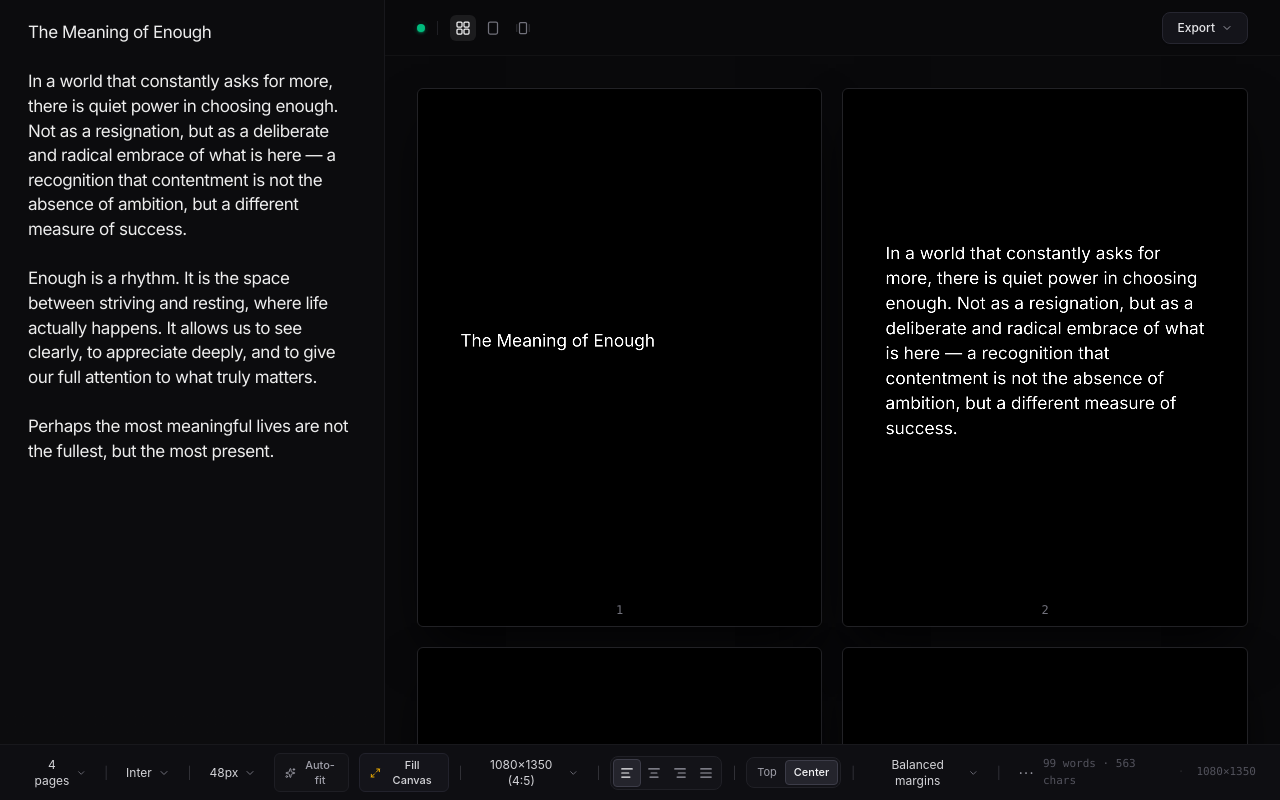
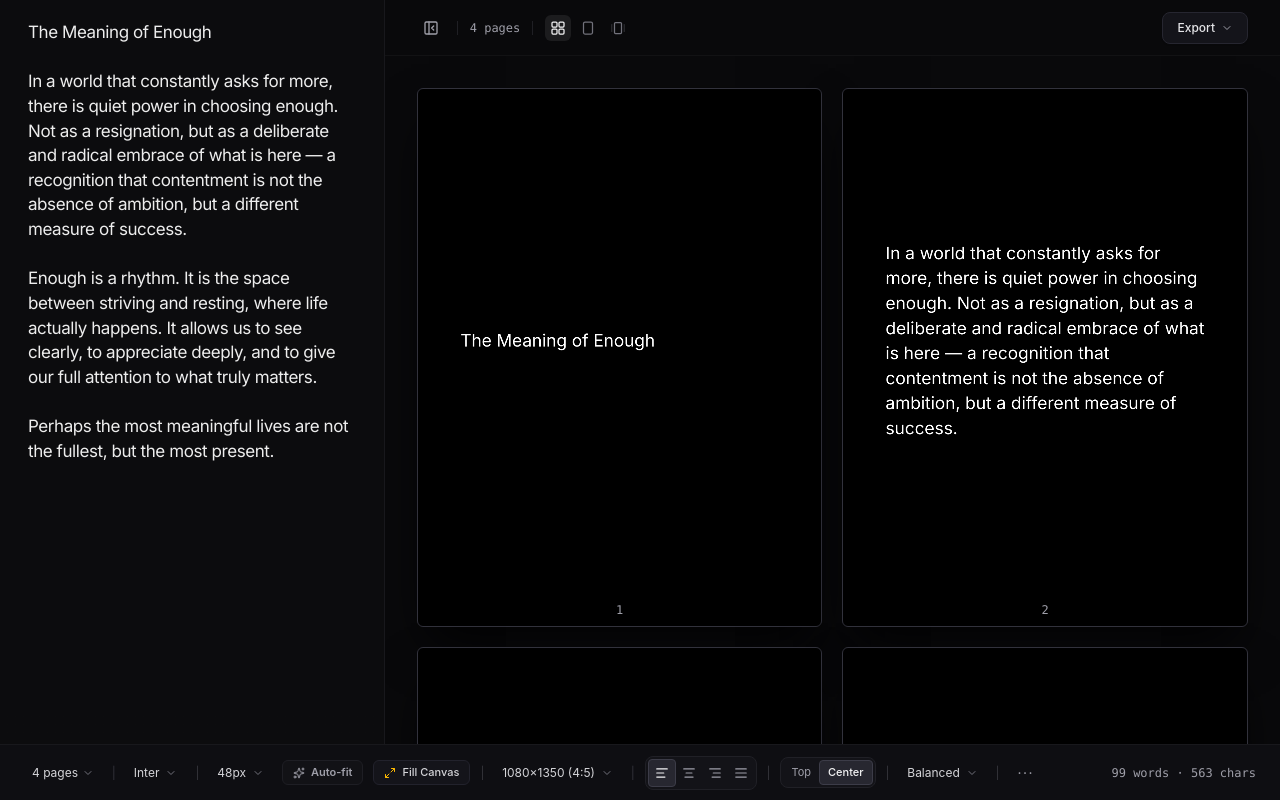
Before and after one commit to miyakejima/longform-rasterizer, a Next.js app: page / in a window 1280 px wide. Built offline with nearby package versions, Linux system fonts and the light colour scheme.

Commit message:
feat(ui): add collapsible editor, fix toolbar popovers, polish contrast and top header layout

```diff
--- a/src/app/page.tsx
+++ b/src/app/page.tsx
@@ -1,6 +1,7 @@
 'use client';
 
 import React, { useState, useEffect, useMemo, useRef, useCallback, useSyncExternalStore } from 'react';
+import { PanelLeftClose, PanelLeft } from 'lucide-react';
 import { HeaderBar } from '../components/HeaderBar';
 import { EditorPanel } from '../components/EditorPanel';
 import { DockedToolbar } from '../components/DockedToolbar';
@@ -77,6 +78,7 @@ function Workspace() {
   const [highlightedPageIndex, setHighlightedPageIndex] = useState<number | null>(null);
   const [fullscreenPageIndex, setFullscreenPageIndex] = useState<number | null>(null);
   const [previewMode, setPreviewMode] = useState<PreviewMode>('grid');
+  const [isEditorCollapsed, setIsEditorCollapsed] = useState(false);
   const [isExporting, setIsExporting] = useState(false);
   const [exportWarning, setExportWarning] = useState<string | null>(null);
   const [showPresetsModal, setShowPresetsModal] = useState(false);
@@ -363,6 +365,9 @@ function Workspace() {
       } else if (isCmdOrCtrl && (e.key === 'L' || e.key === 'l')) {
         e.preventDefault();
         setDoc((prev) => ({ ...prev, layoutLocked: !prev.layoutLocked }));
+      } else if (isCmdOrCtrl && (e.key === 'B' || e.key === 'b')) {
+        e.preventDefault();
+        setIsEditorCollapsed((prev) => !prev);
       } else if (isCmdOrCtrl && (e.key === 'Z' || e.key === 'z') && !e.shiftKey) {
         if ((e.target as HTMLElement)?.tagName !== 'TEXTAREA') {
           e.preventDefault();
@@ -399,10 +404,14 @@ function Workspace() {
         </div>
       )}
 
-      {/* Main 2-Column Responsive Workspace: 30% Editor, 70% Previews */}
+      {/* Main 2-Column Responsive Workspace: 30% Editor, 70% Previews (Collapsible) */}
       <div className="flex-1 flex flex-col md:flex-row overflow-hidden min-h-0 bg-[#0c0c0e]">
         {/* Left Column: Distraction-Free Editorial Text Editor (Zero navbar!) */}
-        <div className="w-full md:w-[30%] h-1/2 md:h-full flex flex-col bg-[#0c0c0e] overflow-hidden">
+        <div
+          className={`w-full md:w-[30%] h-1/2 md:h-full flex flex-col bg-[#0c0c0e] overflow-hidden ${
+            isEditorCollapsed ? 'hidden' : ''
+          }`}
+        >
           <EditorPanel
             text={doc.text}
             onTextChange={handleTextChange}
@@ -431,16 +440,37 @@ function Workspace() {
         </div>
 
         {/* Center 1px Divider Line */}
-        <div className="w-px bg-[#18181c] hidden md:block shrink-0" />
+        {!isEditorCollapsed && <div className="w-px bg-[#18181c] hidden md:block shrink-0" />}
 
         {/* Right Column: Clean Live Preview Cards Grid + Single Top-Right Export Pill */}
-        <div className="w-full md:w-[70%] h-1/2 md:h-full flex flex-col bg-[#09090b] overflow-hidden">
+        <div
+          className={`w-full ${
+            isEditorCollapsed ? 'w-full h-full' : 'md:w-[70%] h-1/2 md:h-full'
+          } flex flex-col bg-[#09090b] overflow-hidden transition-all duration-200`}
+        >
           {/* Top Header above Previews: Status + View Mode Toggle on Left, Single Export Pill on Right */}
           <div className="h-14 px-8 flex items-center justify-between shrink-0 bg-[#09090b] border-b border-[#18181c]/60 z-20">
             <div className="flex items-center gap-3 select-none">
-              <span className="relative flex h-2 w-2" title="Live canvas engine connected">
-                <span className="animate-ping absolute inline-flex h-full w-full rounded-full bg-emerald-400 opacity-60"></span>
-                <span className="relative inline-flex rounded-full h-2 w-2 bg-emerald-500 shadow-xs shadow-emerald-500/50"></span>
+              {/* Collapse/Expand Editor (Preview Focus) Toggle */}
+              <button
+                type="button"
+                onClick={() => setIsEditorCollapsed((prev) => !prev)}
+                className="p-1.5 text-zinc-400 hover:text-white rounded-md hover:bg-white/[0.06] transition-colors flex items-center justify-center"
+                title={isEditorCollapsed ? 'Show editor (Ctrl+B)' : 'Collapse editor / Focus preview (Ctrl+B)'}
+                aria-label={isEditorCollapsed ? 'Show editor' : 'Collapse editor'}
+              >
+                {isEditorCollapsed ? (
+                  <PanelLeft className="w-4 h-4" />
+                ) : (
+                  <PanelLeftClose className="w-4 h-4" />
+                )}
+              </button>
+
+              <div className="w-px h-3.5 bg-[#1f1f24]" />
+
+              {/* Page Count Indicator */}
+              <span className="text-xs font-mono text-zinc-400 select-none">
+                {doc.pageCount} {doc.pageCount === 1 ? 'page' : 'pages'}
               </span>
 
               <div className="w-px h-3.5 bg-[#1f1f24]" />
@@ -591,14 +621,10 @@ function Workspace() {
           onFillCanvas={handleFillCanvas}
         />
 
-        {/* Right: Discreet Doc Info */}
-        <div className="flex items-center gap-3 text-[11px] text-zinc-600 font-mono">
-          <span className="hidden sm:inline">
+        {/* Right: Crisp Doc Stats */}
+        <div className="flex items-center gap-3 text-xs text-zinc-400 font-mono select-none">
+          <span>
             {wordCount} words · {charCount} chars
-          </span>
-          <span className="hidden sm:inline text-zinc-800">·</span>
-          <span>
-            {canvas.width}×{canvas.height}
           </span>
         </div>
       </footer>
--- a/src/components/DockedToolbar.tsx
+++ b/src/components/DockedToolbar.tsx
@@ -172,7 +172,7 @@ export const DockedToolbar: React.FC<DockedToolbarProps> = ({
   return (
     <div ref={toolbarRef} className="relative select-none flex items-center">
       {/* Sleek Docked Toolbar Bar */}
-      <div className="flex items-center gap-2.5 text-xs font-normal text-zinc-400 select-none overflow-x-auto py-1">
+      <div className="flex items-center gap-2.5 text-xs font-normal text-zinc-400 select-none py-1">
 
         {/* 1. Page Count */}
         <div className="relative">
@@ -451,14 +451,14 @@ export const DockedToolbar: React.FC<DockedToolbarProps> = ({
         <button
           type="button"
           onClick={() => onAdvancedChange({ ...advanced, autoFit: !advanced.autoFit })}
-          className={`flex items-center gap-1.5 px-2.5 py-1 rounded-md text-[11px] font-medium transition-all border ${
+          className={`flex items-center gap-1.5 px-2.5 py-1 rounded-md text-[11px] font-semibold transition-all border ${
             advanced.autoFit
-              ? 'bg-[#24242c] text-[#f4f4f6] border-[#3e3e4c] shadow-xs'
+              ? 'bg-white text-black border-white shadow-xs'
               : 'bg-[#121216] border-[#1e1e24] text-zinc-400 hover:text-zinc-200 hover:border-zinc-500'
           }`}
           title={advanced.autoFit ? 'Auto-fit is active (click to use manual size)' : 'Enable Auto-fit to fill pages'}
         >
-          <Sparkles className="w-3 h-3" />
+          <Sparkles className={`w-3 h-3 ${advanced.autoFit ? 'text-black' : ''}`} />
           <span>Auto-fit</span>
         </button>
 
@@ -578,7 +578,7 @@ export const DockedToolbar: React.FC<DockedToolbarProps> = ({
                 type="button"
                 onClick={() => onTypographyChange({ ...typography, alignment: al.id as TextAlignment })}
                 className={`p-1.5 rounded transition-colors ${
-                  isActive ? 'bg-[#24242c] text-[#f4f4f6] border border-[#3c3c48] shadow-xs' : 'text-zinc-400 hover:text-zinc-200'
+                  isActive ? 'bg-[#272730] text-zinc-100 border border-[#3c3c48]' : 'text-zinc-400 hover:text-zinc-200'
                 }`}
                 title={al.label}
               >
@@ -599,7 +599,7 @@ export const DockedToolbar: React.FC<DockedToolbarProps> = ({
               onSpacingChange({ ...spacing, verticalAlignment: 'top' });
             }}
             className={`px-2 py-1 text-[11px] rounded transition-colors ${
-              !isVerticallyCentered ? 'bg-[#24242c] text-[#f4f4f6] font-medium border border-[#3c3c48] shadow-xs' : 'text-zinc-400 hover:text-zinc-200'
+              !isVerticallyCentered ? 'bg-[#272730] text-zinc-100 font-medium border border-[#3c3c48]' : 'text-zinc-400 hover:text-zinc-200'
             }`}
             title="Top align text on canvas"
           >
@@ -612,7 +612,7 @@ export const DockedToolbar: React.FC<DockedToolbarProps> = ({
               onSpacingChange({ ...spacing, verticalAlignment: 'center' });
             }}
             className={`px-2 py-1 text-[11px] rounded transition-colors ${
-              isVerticallyCentered ? 'bg-[#24242c] text-[#f4f4f6] font-medium border border-[#3c3c48] shadow-xs' : 'text-zinc-400 hover:text-zinc-200'
+              isVerticallyCentered ? 'bg-[#272730] text-zinc-100 font-medium border border-[#3c3c48]' : 'text-zinc-400 hover:text-zinc-200'
             }`}
             title="Center text vertically (balances top and bottom empty space)"
           >
@@ -632,7 +632,7 @@ export const DockedToolbar: React.FC<DockedToolbarProps> = ({
             }`}
             title="Change margins & paragraph spacing"
           >
-            <span>{getMarginLabel()} margins</span>
+            <span>{getMarginLabel()}</span>
             <ChevronDown className="w-3 h-3 text-zinc-500" />
           </button>
 
--- a/src/components/PageCard.tsx
+++ b/src/components/PageCard.tsx
@@ -110,7 +110,7 @@ export const PageCard: React.FC<PageCardProps> = ({
           ? 'border-zinc-400 shadow-zinc-950 ring-1 ring-zinc-500/30'
           : hasOverflow
           ? 'border-red-800 shadow-red-950/20'
-          : 'border-[#222226] hover:border-zinc-500'
+          : 'border-[#32323c] hover:border-zinc-400'
       }`}
       onMouseEnter={() => onHover(true)}
       onMouseLeave={() => onHover(false)}
@@ -172,7 +172,7 @@ export const PageCard: React.FC<PageCardProps> = ({
 
       {/* Discrete Centered Page Number */}
       <div
-        className="text-center py-2 text-zinc-500 font-mono text-xs select-none"
+        className="text-center py-2 text-zinc-400 font-mono text-xs select-none"
         title={`Page ${page.pageIndex + 1} of ${totalPages}`}
       >
         {page.pageIndex + 1}
--- a/src/components/PreviewPanel.tsx
+++ b/src/components/PreviewPanel.tsx
@@ -80,7 +80,8 @@ export const PreviewPanel: React.FC<PreviewPanelProps> = ({
   // Grid column class matching large card display
   const getGridCols = () => {
     if (pages.length === 1) return 'grid-cols-1 max-w-xl';
-    return 'grid-cols-1 xl:grid-cols-2 max-w-5xl';
+    if (pages.length === 2) return 'grid-cols-1 md:grid-cols-2 max-w-4xl';
+    return 'grid-cols-1 md:grid-cols-2 2xl:grid-cols-4 max-w-7xl';
   };
 
   const activeSinglePage = pages[effectiveSingleIndex] ?? pages[0];
```
